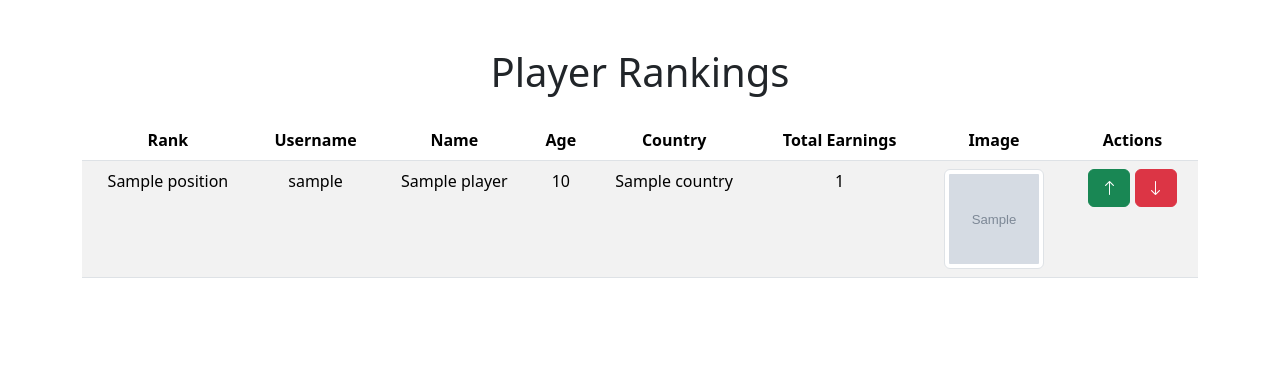
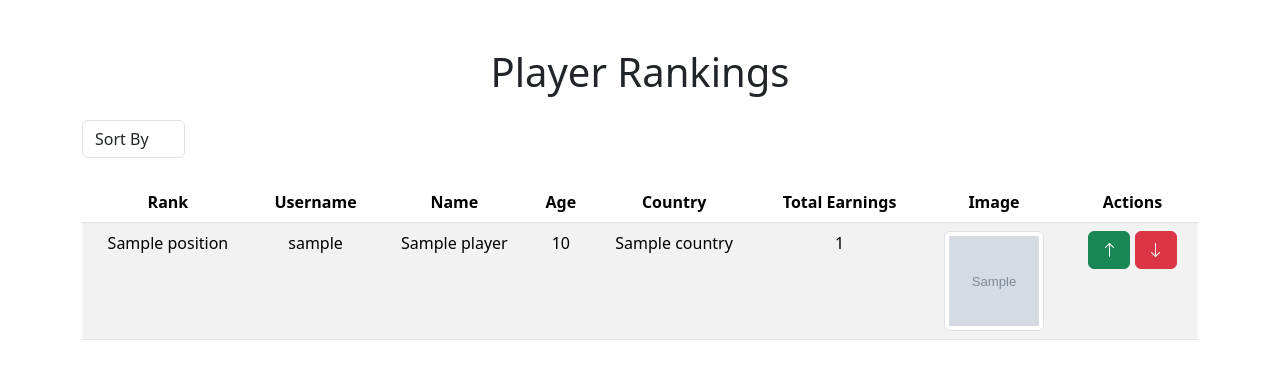
Before and after one commit to KyleKDang/fort-rank, a Flask app: template templates/index.html in a window 1280 px wide. Shown: the part 58-437 px from the top of the page. Run offline with Flask 3, Linux system fonts and the light colour scheme; the template is opened without the code that fills it: most values are stand-ins (such as "Sample title", 1, 10 or a date in 2020); grey boxes marked "Sample" are stand-in pictures.

Commit message:
Add sort selector

```diff
--- a/app.py
+++ b/app.py
@@ -7,10 +7,12 @@ app = Flask(__name__)
 
 @app.route("/")
 def index():
+
     with sqlite3.connect('fortnite_rankings.db') as conn:
         cursor = conn.cursor()
 
-        cursor.execute('SELECT * FROM players ORDER BY rank ASC')
+        query = f'SELECT * FROM players ORDER BY rank ASC'
+        cursor.execute(query)
         player_rows = cursor.fetchall()
 
         players = []
--- a/templates/index.html
+++ b/templates/index.html
@@ -6,6 +6,16 @@
 
 {% block main %}
     <h1 class="mb-4">Player Rankings</h1>
+
+    <form action="/" method="post" class="mb-4" style="display: flex; align-items: center;">
+        <div class="form-group" style="margin-right: 10px;">
+            <select id="sort_by" name="sort_by" class="form-control" onchange="this.form.submit()">
+                <option value="" disabled selected>Sort By</option>
+                <option value="rank">User Rank</option>
+                <option value="total_earnings">Earnings</option>
+            </select>
+        </div>
+    </form>
 
     <table class="table table-striped">
         <thead>
```
